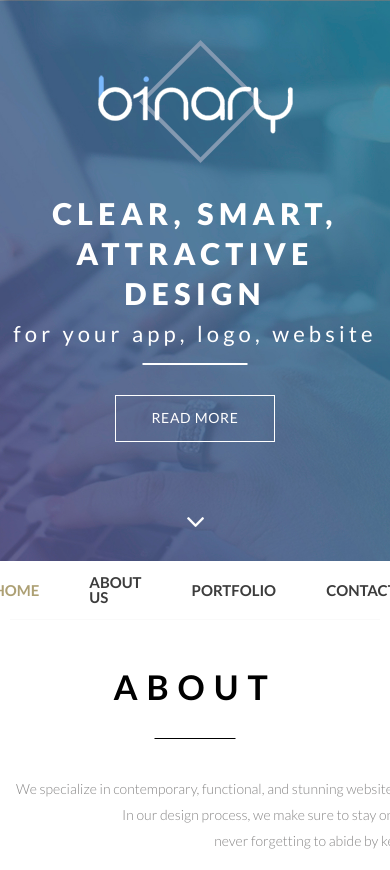
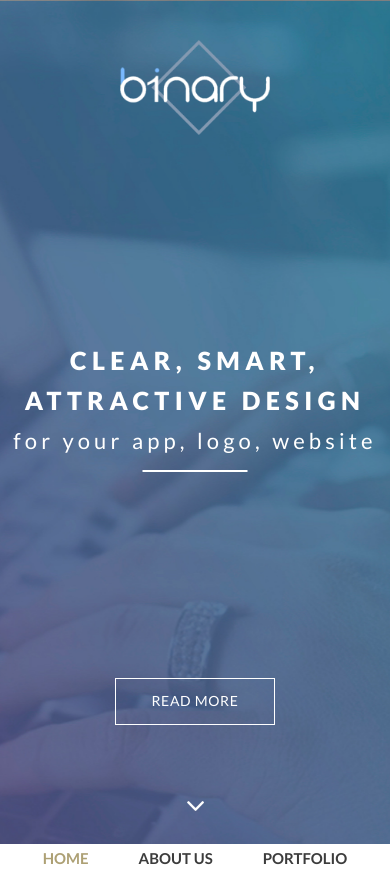
Before and after one commit to VolodymyrKurdiukov/binary, a website: page src/index.html in a window 390 px wide. Shown: the top 870 px of the page. Drawn offline with nearby package versions, Linux system fonts and the light colour scheme; files that its build step writes are made by us from their sources.

Commit message:
html+js+media

```diff
--- a/src/index.html
+++ b/src/index.html
@@ -29,16 +29,16 @@
 <body>
 	<div class="wrapper">
 		<section class="main">
-			<div class="main-block">
+			<div class="main__block">
 				<div class="container">
-					<a href="#" class="main-block__logo"><img src="img/logo.png" alt=""></a>
-					<div class="main-block__text">
-						<h1 class="main-block__title">Clear, smart, attractive design</h1>
-						<div class="main-block__subtitle">for your app, logo, website</div>
+					<a href="#" class="main__logo"><img src="img/logo.png" alt=""></a>
+					<div class="main__text">
+						<h1 class="main__title">Clear, smart, attractive design</h1>
+						<div class="main__subtitle">for your app, logo, website</div>
 					</div>
-					<div class="main-block__btns ">
-						<a href="#" class="main-block__link btn btn-w"><span>READ MORE</span></a>
-						<a href="#" class="main-block__arrow"><img src="img/Arrow.png" alt=""></a>
+					<div class="main__btns ">
+						<a href="#content" class="main__link btn btn-w goto"><span>READ MORE</span></a>
+						<a href="#content" class="main__arrow goto"><img src="img/Arrow.png" alt=""></a>
 					</div>
 				</div>
 			</div>
--- a/src/js/script.js
+++ b/src/js/script.js
@@ -32,3 +32,27 @@ $(document).ready(function () {
 	});
 });
 //=====================================================================================================================
+
+//scroll main_bg
+$(window).scroll(function (event) {
+	var s = 0 - $(this).scrollTop() / 3;
+	$('.main__img').css('transform', 'translate3d(0, ' + s + 'px, 0)');
+});
+
+//scroll main_bg
+$(window).resize(function (event) {
+	main();
+});
+function main() {
+	var h = $(window).outerHeight();
+	$('.main').css('min-height', h);
+}
+main();
+//=====================================================================================================================
+
+//goto block
+$('.goto').click(function () {
+	var el = $(this).attr('href').replace('#', '');
+	var offset = 0;
+	$('body,html').animate({ scrollTop: $('.' + el).offset().top + offset }, 500, function () { });
+});
--- a/src/scss/base/_media.scss
+++ b/src/scss/base/_media.scss
@@ -1,40 +1,100 @@
 @media (max-width: 1199.98px) {
-
 }
 @media (max-width: 991.98px) {
-	.main{
+	.main {
 		padding: 80px 0px 70px 0px;
 	}
-	.about{
-		&__header{
+	.about {
+		&__header {
 			margin: 0px 0px 50px 0px;
 		}
 	}
-	.bottom-content-about{
+	.bottom-content-about {
 		flex-wrap: wrap;
 		justify-content: center;
-		&__item{
+		&__item {
 			flex: 0 0 50%;
 		}
 	}
 }
 
 @media (max-width: 767.98px) {
-	.main{
+	.main {
 		padding: 40px 0px 30px 0px;
-		&-block{
-			&__title{
-				font-size: 30px;
+		&__title {
+			font-size: 30px;
+		}
+		&__subtitle {
+			font-size: 22px;
+		}
+		&__text {
+			padding: 0px 0px 20px 0px;
+		}
+	}
+	.about {
+		&__header {
+			margin: 0px 0px 25px 0px;
+		}
+	}
+	.content {
+		&-about {
+			&__title {
+				margin: 0px 0px 25px 0px;
+				padding: 0px 0px 25px 0px;
 			}
-			&__subtitle{
-				font-size: 22px;
+			&__text {
+				width: 500px;
 			}
-			&__text{
-				padding: 0px 0px 20px 0px;
+			&__top {
+				margin: 0px 0px 30px 0px;
+			}
+		}
+	}
+	.bottom-content-about {
+		&__text {
+			width: 500px;
+		}
+	}
+}
+@media (max-width: 667.98px) {
+	.main {
+		&__title {
+			font-size: 25px;
+		}
+		&__logo{
+			width: 150px;
+			img{
+				width: 100%;
 			}
 		}
 	}
 }
 @media (max-width: 574.98px) {
-
+	.content {
+		&-about {
+			&__title {
+				margin: 0px 0px 25px 0px;
+				padding: 0px 0px 25px 0px;
+			}
+			&__text {
+				width: 100%;
+			}
+			&__top {
+				margin: 0px 0px 30px 0px;
+			}
+		}
+	}
+	.bottom-content-about {
+		&__text {
+			width: 100%;
+		}
+		&__item {
+			flex: 1 1 100%;
+		}
+	}
+	.header {
+		&__list {
+			flex-wrap: wrap;
+		}
+	}
 }
--- a/src/scss/blocks/_main.scss
+++ b/src/scss/blocks/_main.scss
@@ -4,15 +4,8 @@
 	display: flex;
 	justify-content: center;
 	text-align: center;
-	padding: 160px 0px 150px 0px;
-	&__img {
-		position: absolute;
-		top: 0;
-		left: 0;
-		width: 100%;
-		height: 100%;
-	}
-	&-block {
+	padding: 50px 0;
+	&__block {
 		position: relative;
 		z-index: 1;
 		flex: 1 1 auto;
@@ -23,9 +16,9 @@
 			justify-content: space-between;
 			align-items: center;
 		}
-		&__logo {
 	}
 	&__text {
+		color:#fff;
 		position: relative;
 		padding: 0px 0px 49px 0px;
 		margin: 30px 0px;
@@ -41,7 +34,6 @@
 		}
 	}
 	&__title {
-			color: #ffffff;
 		font-size: 34px;
 		font-weight: 900;
 		line-height: 40px;
@@ -52,7 +44,6 @@
 	}
 
 	&__subtitle {
-			color: #ffffff;
 		font-size: 26px;
 		letter-spacing: 4.15px;
 	}
@@ -69,26 +60,22 @@
 		position: relative;
 		animation: arrow 1s infinite ease;
 	}
-
+	&__img {
+		position: fixed;
+		top: 0;
+		left: 0;
+		width: 100%;
+		height: 100%;
 	}
 }
 @keyframes arrow {
-	0%{
+	0% {
 		top: 0;
 	}
-	50%{
+	50% {
 		top: 20px;
 	}
-	100%{
+	100% {
 		top: 0;
 	}
 }
-
-.title {
-}
-.subtitle {
-}
-.btn {
-}
-.ibg {
-}
--- a/src/scss/style.scss
+++ b/src/scss/style.scss
@@ -20,6 +20,11 @@
 	padding: 0px 10px;
 	margin: 0 auto;
 }
+.content{
+	background-color: #fff;
+	position: relative;
+	z-index: 50;
+}
 
 .ibg {
 	background-position: center;
```
Also changed, not shown: dist/css/style.min.css, dist/index.html, dist/js/script.js. Lines whose indentation alone changed are shown as unchanged.
